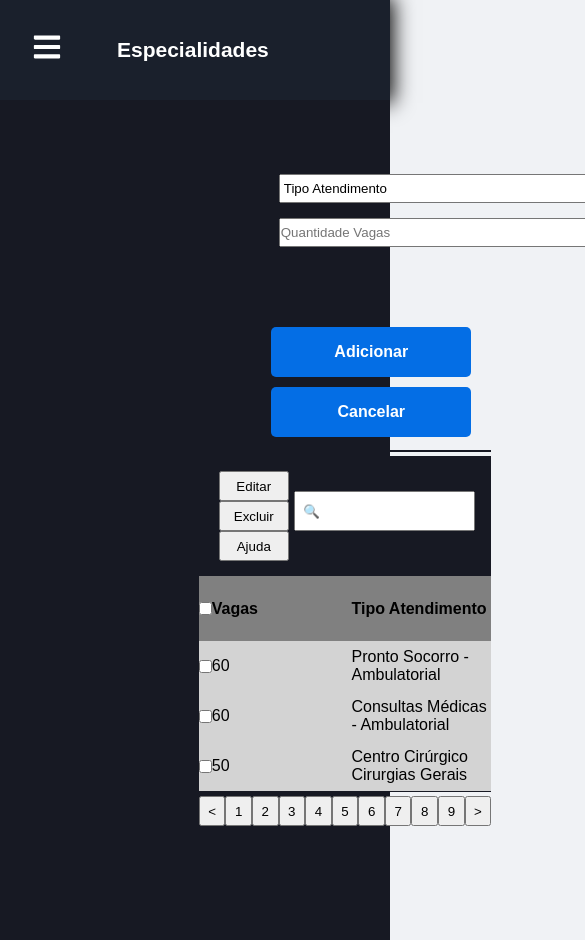
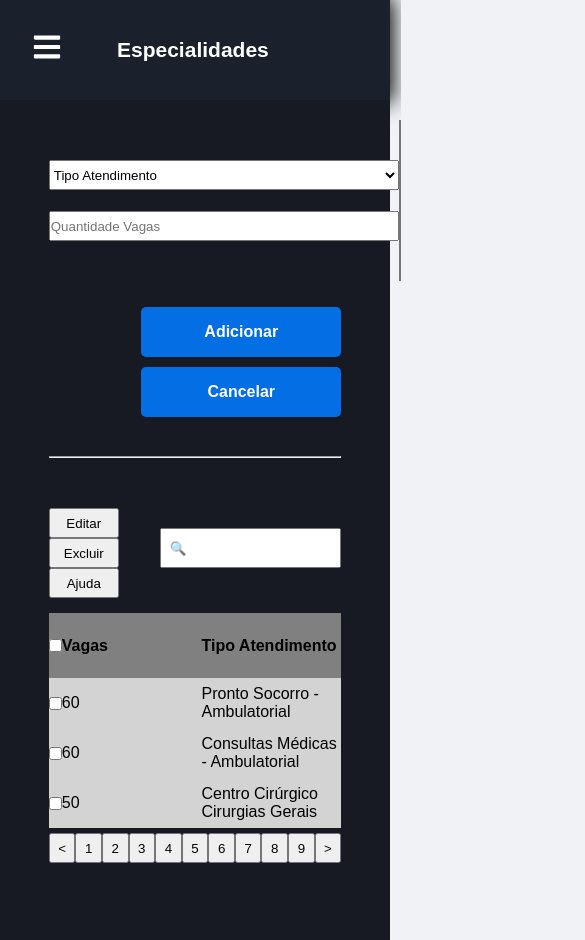
Before and after one commit to gustavo-sobbrero-develcode/agilesafe-web, a React (Create React App) app: page /specialties in a window 390 px wide. Shown: the top 940 px of the page, 585 px wide, since content can reach past the window. Built offline with nearby package versions, Linux system fonts and the light colour scheme.

Commit message:
ajustes responsividade especialidades

```diff
--- a/src/pages/HealthInstitution/HealthInstitution.js
+++ b/src/pages/HealthInstitution/HealthInstitution.js
@@ -35,7 +35,7 @@ const HealthInstitution = () => {
             <label
               style={{
                 color: "#FFFFFF",
-                width: 110,
+                width: 200,
               }}
             >
               Nome
@@ -57,7 +57,7 @@ const HealthInstitution = () => {
             <label
               style={{
                 color: "#FFFFFF",
-                width: 110,
+                width: 200,
               }}
             >
               Latitude
@@ -79,7 +79,7 @@ const HealthInstitution = () => {
             <label
               style={{
                 color: "#FFFFFF",
-                width: 110,
+                width: 200,
               }}
             >
               Longitude
@@ -94,12 +94,13 @@ const HealthInstitution = () => {
           <div
             style={{ display: "flex", alignItems: "center", marginBottom: 30 }}
           >
-            <label style={{ marginRight: 124, color: "#FFFFFF" }}>Tipo</label>
+            <label style={{ color: "#FFFFFF" }}>Tipo</label>
             <div
               style={{
                 display: "flex",
                 alignItems: "center",
                 justifyContent: "center",
+                paddingLeft: "18%"
               }}
             >
               <input type="checkbox" style={{ marginRight: 20 }} />
--- a/src/pages/HealthInstitution/styles.js
+++ b/src/pages/HealthInstitution/styles.js
@@ -5,7 +5,7 @@ export const Container = styled.div`
   display: flex;
   align-items: center;
   flex-direction: column;
-  height: 100vh;
+  height: 89.4vh;
   gap: 20px;
   width: 100%;
   background-color: #171923;
--- a/src/pages/Maintenance/Maintenance.js
+++ b/src/pages/Maintenance/Maintenance.js
@@ -1,8 +1,6 @@
 import React from "react";
 import * as C from "./styles";
 import Button from "../../components/Button/Button";
-import { Link, useNavigate } from "react-router-dom";
-import useAuth from "../../hooks/useAuth";
 import Header from "../../components/Header/Header";
 
 const Maintenance = () => {
@@ -13,8 +11,6 @@ const Maintenance = () => {
   ];
   const buttons = ["Editar", "Excluir", "Ajuda"];
   const pages = [1, 2, 3, 4, 5, 6, 7, 8, 9];
-  const { signOut } = useAuth();
-  const navigate = useNavigate();
 
   return (
     <>
@@ -58,27 +54,23 @@ const Maintenance = () => {
             <Button Text={"Adicionar"} backgroundColor={"#046ee5"} />
             <Button Text={"Cancelar"} backgroundColor={"#046ee5"} />
           </C.ButtonsContainer>
-          <hr color="#171923"/>
+          <hr color="#171923" />
         </C.TopContent>
+        <hr style={{ width: "75%" }}></hr>
         <C.BottomContent>
           <div
             style={{
               display: "flex",
               justifyContent: "space-between",
-              marginTop: 15,
+              marginTop: 30,
             }}
           >
-            <div
-              style={{
-                marginLeft: 20,
-              }}
-            >
+            <div>
               {buttons.map((item) => (
                 <button
                   style={{
                     height: 30,
                     width: 70,
-                    marginRight: 5,
                   }}
                   type="button"
                 >
@@ -91,7 +83,6 @@ const Maintenance = () => {
               placeholder="  🔍"
               style={{
                 marginTop: 20,
-                marginRight: 20,
                 height: 40,
                 width: 250,
               }}
--- a/src/pages/Maintenance/styles.js
+++ b/src/pages/Maintenance/styles.js
@@ -14,15 +14,12 @@ export const Title = styled.h2``;
 export const TopContent = styled.div`
   width: 75%;
   height: 40%;
-  margin-left: 300px;
 `;
 
 export const ServiceTypeContainer = styled.div`
   width: 95%;
   display: flex;
   height: 60%;
-  margin: 10px;
-  padding: 10px;
   justify-content: space-around;
   align-items: center;
 `;
@@ -31,7 +28,6 @@ export const ButtonsContainer = styled.div`
   display: flex;
   flex-direction: column;
   align-items: flex-end;
-  margin-right: 20px;
   margin-bottom: 8px;
 `;
 
@@ -41,12 +37,10 @@ export const InputsContainer = styled.div`
   height: 40%;
   justify-content: space-between;
   align-self: center;
-  margin-left: 60px;
 `;
 
 export const BottomContent = styled.div`
   width: 75%;
   height: 40%;
-  margin-left: 300px;
   background-color: #171923;
 `;
```
